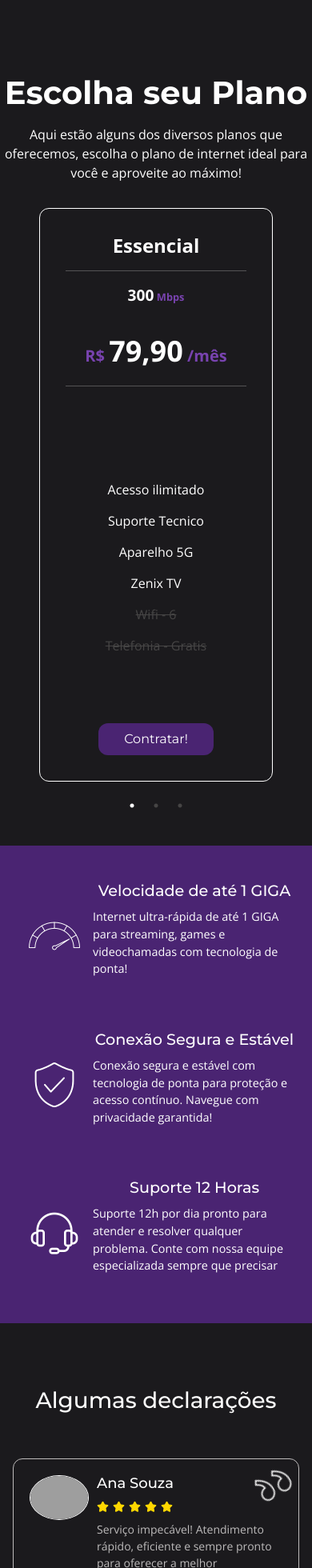
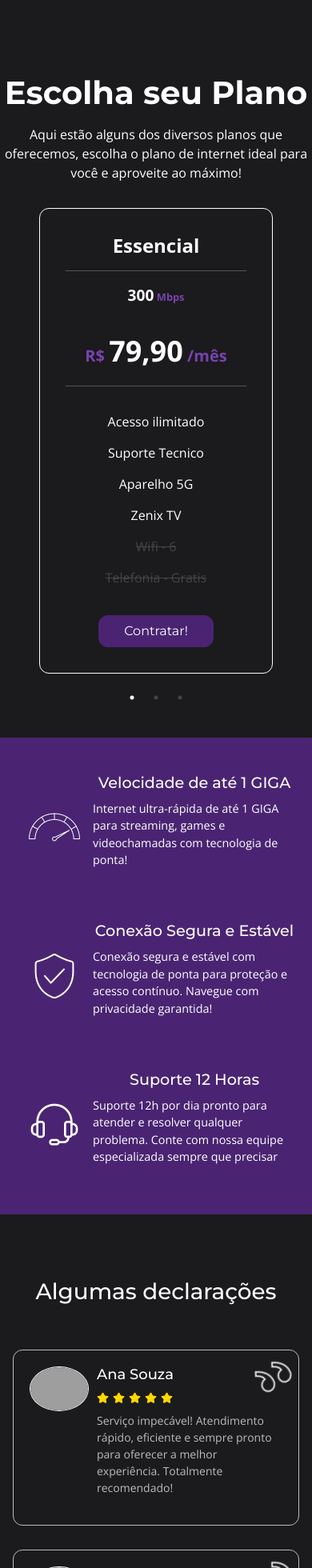
Before and after one commit to martinsalan2003/black-net, a React (Vite) app in the folder black-net/: page / in a window 390 px wide. Shown: the part 665-2625 px from the top of the page at 80% size. Built offline with nearby package versions, Linux system fonts and the light colour scheme; grey boxes are pictures that could not be loaded.

Commit message:
update cards

```diff
--- a/black-net/src/components/Plans.jsx
+++ b/black-net/src/components/Plans.jsx
@@ -98,11 +98,11 @@ export default function Plans() {
     const settings = {
         dots: true,
         infinite: true,
-        speed: isMobile ? 0 : 500, // Desabilitar animação em dispositivos móveis
+        speed: isMobile ? 0 : 2000,
         slidesToShow: 1,
         slidesToScroll: 1,
         arrows: true,
-        autoplay: !isMobile, // Desabilitar autoplay em dispositivos móveis
+        autoplay: !isMobile,
         autoplaySpeed: 4000,
         pauseOnHover: true,
         swipe: true,
--- a/black-net/src/styles/styles-components/Feedbacks.sass
+++ b/black-net/src/styles/styles-components/Feedbacks.sass
@@ -1,9 +1,10 @@
-@import '../styles-global/variables';
+@import '../styles-global/variables'
 
 .container-feedbacks
     padding: 5em 0 3em 0
     opacity: 0
     transition: opacity 0.6s ease
+
     &.visible
         opacity: 1
 
@@ -20,6 +21,13 @@
         gap: 30px
         padding: 20px 50px
 
+        @media (max-width: 1024px)
+            grid-template-columns: 1fr 1fr !important
+
+        @media (max-width: 768px)
+            padding: 0.5em 1em 2em 1em !important
+            grid-template-columns: 1fr !important
+
     .feedback-card
         border: 1px solid #bdbbbb
         display: flex
@@ -30,6 +38,7 @@
         opacity: 0
         transform: translateY(50px)
         transition: transform 1s ease, opacity 1s ease
+
         &.visible
             opacity: 1
             transform: translateY(0)
@@ -45,6 +54,7 @@
 
         .feedback
             position: relative
+
             h3
                 font-size: 18px
                 color: $branco-clasico
@@ -80,11 +90,16 @@
                 transform: scaleX(-1)
                 height: 42px
 
-@media (max-width: 1024px)
-    .feedback-container
-        grid-template-columns: 1fr 1fr !important
+@media (max-width: 768px)
+    .container-feedbacks
+        opacity: 1 !important  /* Remove opacity animation */
+        transition: none !important; /* Remove all transitions */
 
-@media (max-width: 768px)
     .feedback-container
         padding: 0.5em 1em 2em 1em !important
         grid-template-columns: 1fr !important
+
+    .feedback-card
+        opacity: 1 !important
+        transform: translateY(0) !important
+        transition: none !important
--- a/black-net/src/styles/styles-components/Footer.sass
+++ b/black-net/src/styles/styles-components/Footer.sass
@@ -1,7 +1,7 @@
 @import '../styles-global/variables'
 
 .footer
-    background-color: $preto-clasico
+    background-color: #0c0707
     color: #fff
     padding: 2.5rem 0
 
--- a/black-net/src/styles/styles-components/Plans.sass
+++ b/black-net/src/styles/styles-components/Plans.sass
@@ -29,9 +29,10 @@
             border: 1px solid $branco-clasico
             background: transparent
             border-radius: 12px
-            cursor: pointer
-            width: 300px
-            height: 90vh
+            width: 100%
+            max-width: 300px
+            height: auto
+            min-height: 500px
             opacity: 0
             transform: translateX(-100%)
             transition: opacity 1s ease, transform 1s ease
@@ -62,11 +63,14 @@
                     color: #464545
 
                 ul, li
+
                     font-family: $font-paragrafos
                     color: $branco-clasico !important
                     list-style: none
 
+
             .container-btn
+                margin-top: 35px
                 button
                     cursor: pointer !important
                     border: none
@@ -82,7 +86,6 @@
             .card-speed
                 font-weight: bold
                 font-size: .8em !important
-                color: $branco-clasico
                 color: $cor-secundaria !important
 
                 span
@@ -111,11 +114,11 @@
                 transition-delay: 0.6s
 
     .card-container .card:nth-child(2)
-        height: 100vh
+        height: 100%
 
     @media (max-width: 1024px)
         .pricing-section
-            border: 1ox solid red !important
+            padding: 4em 0em !important
 
         .card-container
             display: flex
@@ -128,7 +131,6 @@
             margin: 0 auto
 
         .slick-list
-
             overflow: hidden !important
 
         .slick-slide
@@ -151,24 +153,26 @@
             display: none !important
 
         .card
-            width: 60vw !important
-            height: 60vh !important
-            min-height: 500px
+            width: 50vw !important
+            max-width: 350px
+            height: auto
+            min-height: 450px
             opacity: 1 !important
             transform: translateX(0) !important
 
         .card-container .card:nth-child(2)
-            height: 60vh !important
+            height: auto !important
 
     @media (max-width: 768px)
         .pricing-section
-            padding: 4em 0em !important
+            padding: 3em 0em !important
 
         .slick-slider
             max-width: 80vw
 
         .card
             width: 75vw !important
-            height: 85vh !important
+            max-width: 320px
+            height: auto
             opacity: 1 !important
             transform: translateX(0) !important
```
